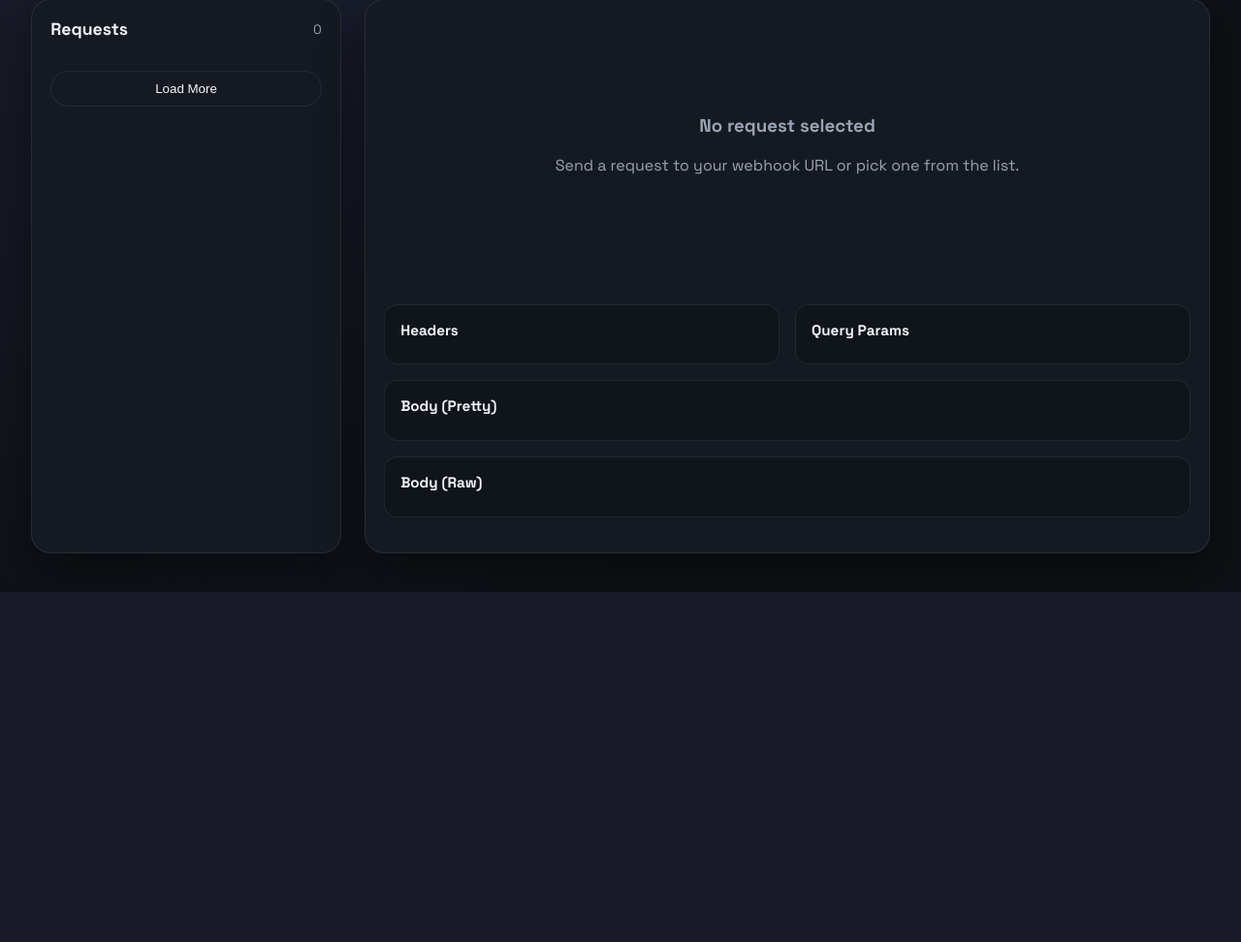
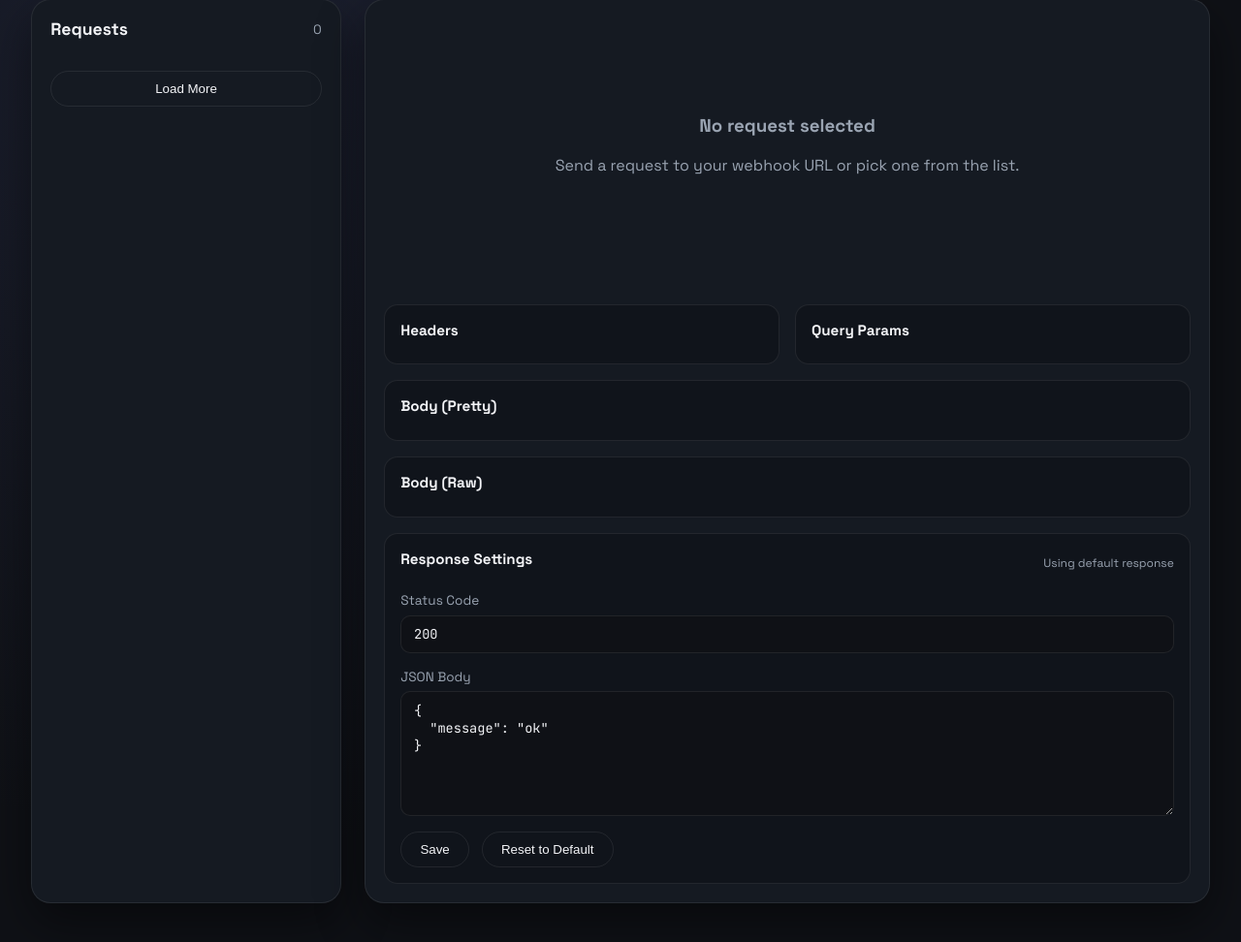
Before and after one commit to julpriandika29/EchoEndpoint, a FastAPI app: template app/templates/dashboard.html in a window 1280 px wide. Shown: the part 189-1161 px from the top of the page at 97% size. Before the commit the page ends 800 px from the top, so only its background shows below. Run offline with FastAPI, Linux system fonts and the light colour scheme; the template is opened without the code that fills it, so the values that code supplies are empty.

Commit message:
Refactor webhook response endpoints to use a unified API structure and enhance response configuration in the dashboard

```diff
--- a/app/main.py
+++ b/app/main.py
@@ -1,7 +1,6 @@
 import asyncio
 import base64
 import json
-import os
 import secrets
 import sqlite3
 import time
@@ -98,15 +97,6 @@ def resolve_response_config(token: str) -> dict:
         return {"status_code": default_status, "body": default_body}
 
     return {"status_code": status_code, "body": body}
-
-
-def require_admin(request: Request) -> None:
-    admin_key = os.getenv("ADMIN_API_KEY")
-    if not admin_key:
-        raise HTTPException(status_code=403, detail="Admin API disabled")
-    provided = request.headers.get("x-api-key")
-    if provided != admin_key:
-        raise HTTPException(status_code=401, detail="Unauthorized")
 
 
 @app.on_event("startup")
@@ -376,9 +366,12 @@ def export_requests(token: str) -> Response:
     return Response(content=data, media_type="application/json", headers=headers)
 
 
-@app.get("/admin/webhook-response/{token}")
-def get_webhook_response_config(request: Request, token: str) -> JSONResponse:
-    require_admin(request)
+@app.get("/api/endpoints/{token}/response")
+def get_endpoint_response_config(token: str) -> JSONResponse:
+    endpoint = get_endpoint_by_token(token)
+    if not endpoint:
+        raise HTTPException(status_code=404, detail="Endpoint not found")
+
     config = get_response_config(token)
     if not config:
         raise HTTPException(status_code=404, detail="Config not found")
@@ -391,15 +384,17 @@ def get_webhook_response_config(request: Request, token: str) -> JSONResponse:
             "token": token,
             "status_code": config["status_code"],
             "body": body,
-            "content_type": config["content_type"],
             "updated_at": config["updated_at"],
         }
     )
 
 
-@app.put("/admin/webhook-response/{token}")
-async def set_webhook_response_config(request: Request, token: str) -> JSONResponse:
-    require_admin(request)
+@app.put("/api/endpoints/{token}/response")
+async def set_endpoint_response_config(request: Request, token: str) -> JSONResponse:
+    endpoint = get_endpoint_by_token(token)
+    if not endpoint:
+        raise HTTPException(status_code=404, detail="Endpoint not found")
+
     payload = await request.json()
     status_code = payload.get("status_code")
     body = payload.get("body")
@@ -431,9 +426,12 @@ async def set_webhook_response_config(request: Request, token: str) -> JSONRespo
     return JSONResponse(content={"ok": True, "updated_at": updated_at})
 
 
-@app.delete("/admin/webhook-response/{token}")
-def delete_webhook_response_config(request: Request, token: str) -> JSONResponse:
-    require_admin(request)
+@app.delete("/api/endpoints/{token}/response")
+def delete_endpoint_response_config(token: str) -> JSONResponse:
+    endpoint = get_endpoint_by_token(token)
+    if not endpoint:
+        raise HTTPException(status_code=404, detail="Endpoint not found")
+
     conn = get_connection()
     try:
         conn.execute("DELETE FROM webhook_response_config WHERE token = ?", (token,))
--- a/app/static/app.js
+++ b/app/static/app.js
@@ -20,10 +20,21 @@ const detailBody = document.getElementById("detail-body");
 const detailBodyRaw = document.getElementById("detail-body-raw");
 const detailBodyMeta = document.getElementById("detail-body-meta");
 
+const responseStatusInput = document.getElementById("response-status-code");
+const responseBodyInput = document.getElementById("response-body");
+const responseSaveBtn = document.getElementById("response-save");
+const responseResetBtn = document.getElementById("response-reset");
+const responseStatusText = document.getElementById("response-status-text");
+
 const copyBtn = document.getElementById("copy-url");
 const exportBtn = document.getElementById("export-json");
 const clearBtn = document.getElementById("clear-requests");
 const loadMoreBtn = document.getElementById("load-more");
+
+const defaultResponse = {
+  statusCode: 200,
+  body: { message: "ok" },
+};
 
 function formatTimestamp(iso) {
   if (!iso) return "unknown";
@@ -173,6 +184,83 @@ function setupSSE() {
   });
 }
 
+function setResponseForm(statusCode, body) {
+  responseStatusInput.value = String(statusCode);
+  responseBodyInput.value = JSON.stringify(body, null, 2);
+}
+
+function setResponseStatus(message, isError = false) {
+  responseStatusText.textContent = message;
+  responseStatusText.classList.toggle("error", isError);
+}
+
+async function loadResponseConfig() {
+  try {
+    const res = await fetch(`/api/endpoints/${state.token}/response`);
+    if (res.status === 404) {
+      setResponseForm(defaultResponse.statusCode, defaultResponse.body);
+      setResponseStatus("Using default response");
+      return;
+    }
+    if (!res.ok) {
+      setResponseStatus("Failed to load response config", true);
+      return;
+    }
+    const data = await res.json();
+    setResponseForm(data.status_code, data.body);
+    setResponseStatus("Custom response loaded");
+  } catch (err) {
+    setResponseStatus("Failed to load response config", true);
+  }
+}
+
+responseSaveBtn.addEventListener("click", async () => {
+  const statusCode = Number(responseStatusInput.value);
+  if (!Number.isInteger(statusCode) || statusCode < 100 || statusCode > 599) {
+    setResponseStatus("Status code must be between 100 and 599", true);
+    return;
+  }
+
+  let body;
+  try {
+    body = JSON.parse(responseBodyInput.value);
+  } catch (err) {
+    setResponseStatus("Body must be valid JSON", true);
+    return;
+  }
+
+  try {
+    const res = await fetch(`/api/endpoints/${state.token}/response`, {
+      method: "PUT",
+      headers: { "Content-Type": "application/json" },
+      body: JSON.stringify({ status_code: statusCode, body }),
+    });
+    if (!res.ok) {
+      setResponseStatus("Failed to save response config", true);
+      return;
+    }
+    setResponseStatus("Response saved");
+  } catch (err) {
+    setResponseStatus("Failed to save response config", true);
+  }
+});
+
+responseResetBtn.addEventListener("click", async () => {
+  try {
+    const res = await fetch(`/api/endpoints/${state.token}/response`, {
+      method: "DELETE",
+    });
+    if (!res.ok) {
+      setResponseStatus("Failed to reset response config", true);
+      return;
+    }
+    setResponseForm(defaultResponse.statusCode, defaultResponse.body);
+    setResponseStatus("Reset to default");
+  } catch (err) {
+    setResponseStatus("Failed to reset response config", true);
+  }
+});
+
 copyBtn.addEventListener("click", async () => {
   try {
     await navigator.clipboard.writeText(state.webhookUrl);
@@ -206,3 +294,4 @@ loadMoreBtn.addEventListener("click", async () => {
 
 fetchList(true);
 setupSSE();
+loadResponseConfig();
--- a/app/static/styles.css
+++ b/app/static/styles.css
@@ -370,9 +370,50 @@ button.danger {
   align-items: center;
 }
 
-#detail-body-meta {
+#detail-body-meta,
+.response-status {
   color: var(--muted);
   font-size: 0.75rem;
+}
+
+.response-status.error {
+  color: var(--accent-soft);
+}
+
+.response-settings {
+  display: flex;
+  flex-direction: column;
+  gap: 1rem;
+}
+
+.response-grid {
+  display: grid;
+  gap: 1rem;
+}
+
+.response-field {
+  display: flex;
+  flex-direction: column;
+  gap: 0.4rem;
+  font-size: 0.85rem;
+  color: var(--muted);
+}
+
+.response-field input,
+.response-field textarea {
+  background: #0f1116;
+  color: var(--text);
+  border: 1px solid var(--border);
+  border-radius: 10px;
+  padding: 0.6rem 0.8rem;
+  font-family: "JetBrains Mono", monospace;
+  font-size: 0.85rem;
+}
+
+.response-actions {
+  display: flex;
+  gap: 0.8rem;
+  flex-wrap: wrap;
 }
 
 @media (max-width: 900px) {
--- a/app/templates/dashboard.html
+++ b/app/templates/dashboard.html
@@ -74,6 +74,27 @@
             <h4>Body (Raw)</h4>
             <pre id="detail-body-raw"></pre>
           </div>
+
+          <div class="detail-card response-settings">
+            <div class="card-head">
+              <h4>Response Settings</h4>
+              <span class="response-status" id="response-status-text"></span>
+            </div>
+            <div class="response-grid">
+              <label class="response-field">
+                <span>Status Code</span>
+                <input type="number" id="response-status-code" min="100" max="599" />
+              </label>
+              <label class="response-field">
+                <span>JSON Body</span>
+                <textarea id="response-body" rows="6"></textarea>
+              </label>
+            </div>
+            <div class="response-actions">
+              <button class="ghost" id="response-save">Save</button>
+              <button class="ghost" id="response-reset">Reset to Default</button>
+            </div>
+          </div>
         </div>
       </section>
     </main>
```
Also changed, not shown: docs/REPOSITORY_CONTEXT.md (+4 -4 lines).
